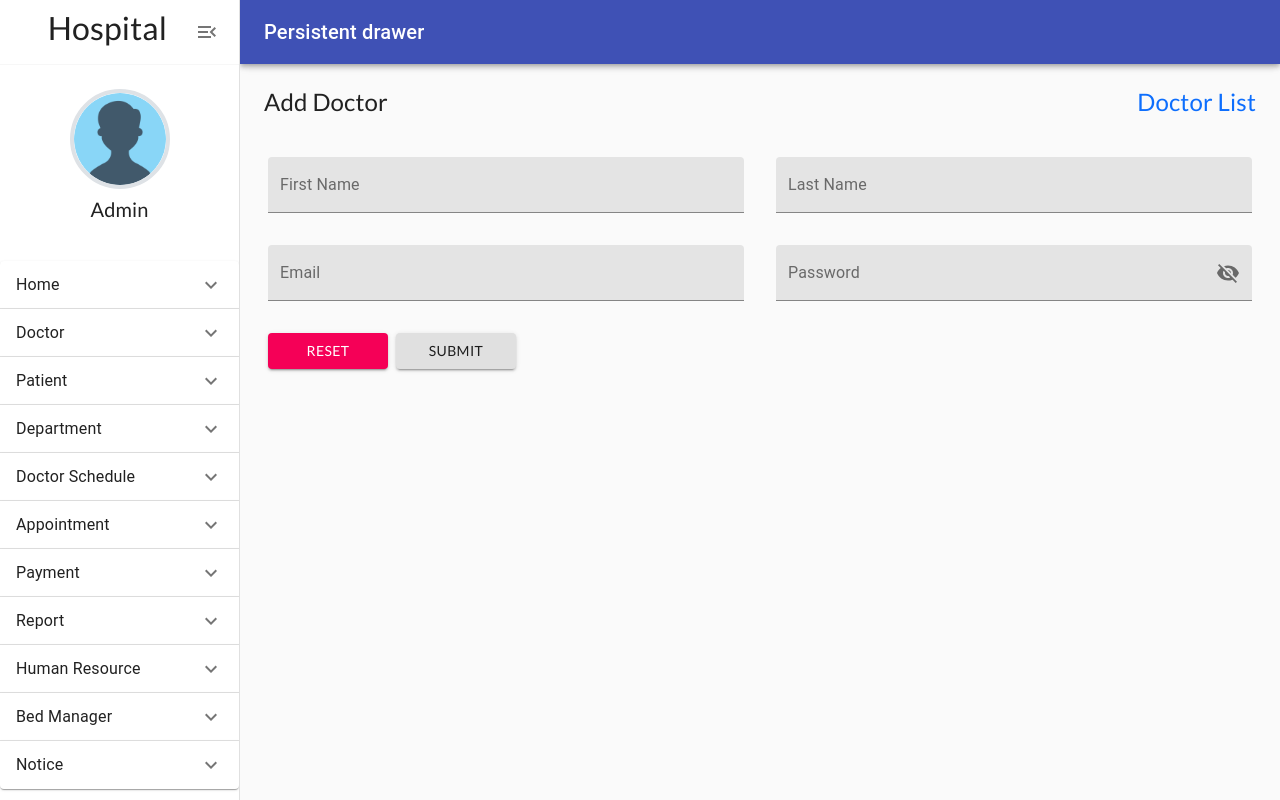
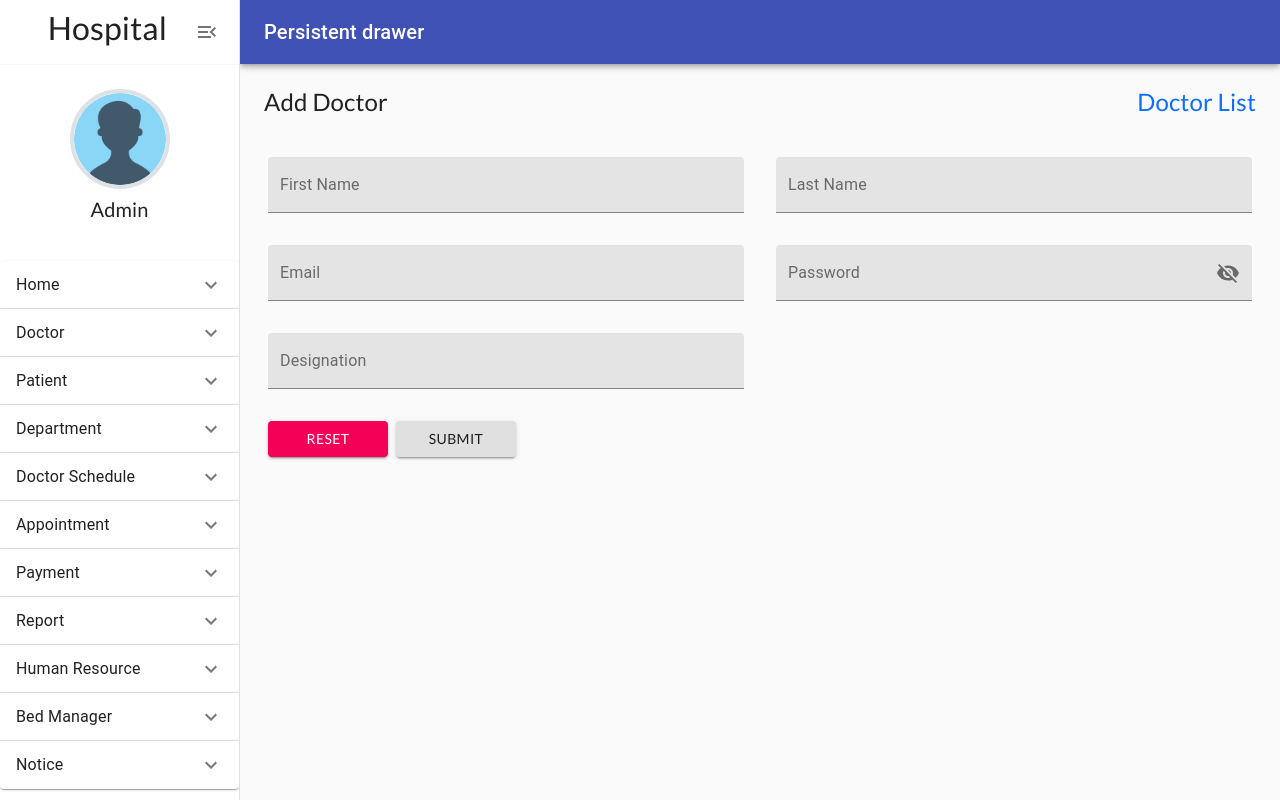
Before and after one commit to nayem1816/hospital-management-stytem-client, a React (Create React App) app: page /doctor/addDoctor in a window 1280 px wide. Built offline with nearby package versions, Linux system fonts and the light colour scheme.

Commit message:
some changes

```diff
--- a/src/pages/Doctor/AddDoctor/AddDoctor.jsx
+++ b/src/pages/Doctor/AddDoctor/AddDoctor.jsx
@@ -45,6 +45,13 @@ const AddDoctor = () => {
                         <div className="col-md-6 p-3">
                             <CustomPassInput register={register} />
                         </div>
+                        <div className="col-md-6 p-3">
+                            <CustomInput
+                                placeHolder={"Designation"}
+                                inputType={"text"}
+                                {...register("designation", { required: true })}
+                            />
+                        </div>
                         <div className="col-md-12 p-3">
                             <CustomButton
                                 btnType={"btn"}
```
Also changed, not shown: 1 other file (tests, documents, lock files or other folders).
